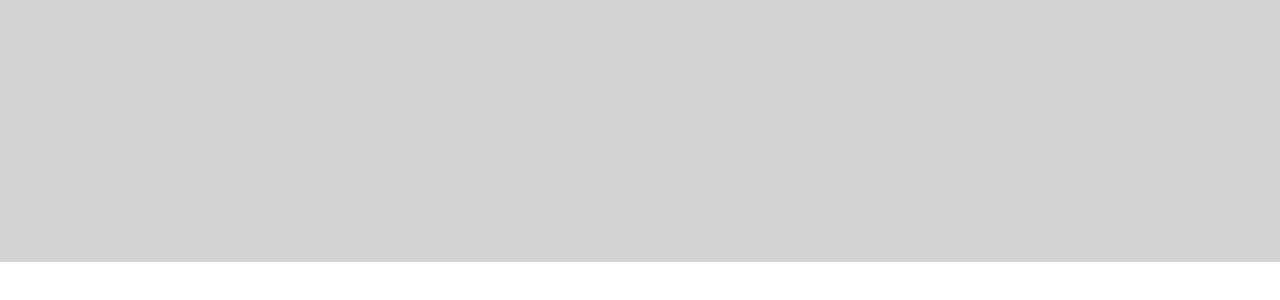
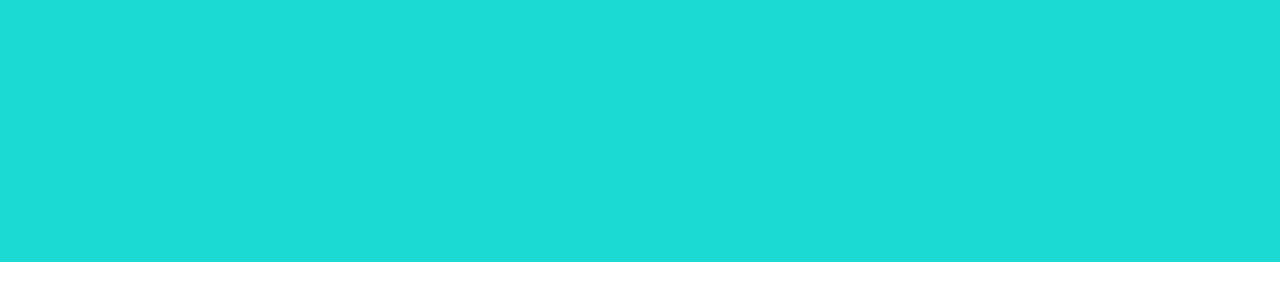
Before and after one commit to RoyWilkes40/RoyWilkes40.github.io, a plain HTML site: page projects/platformer/index.html in a window 1280 px wide. Shown: the part 488-788 px from the top of the page. Drawn offline with nearby package versions, Linux system fonts and the light colour scheme.

```diff
--- a/projects/platformer/platformer.css
+++ b/projects/platformer/platformer.css
@@ -3,7 +3,7 @@
 }
 
 canvas {
-  background-color: lightgray;
+  background-color: rgb(27, 218, 212);
 }
 
 img {
```
